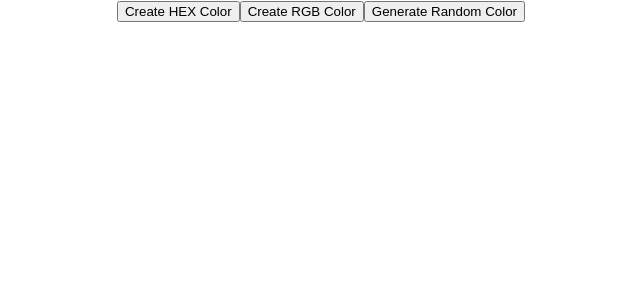
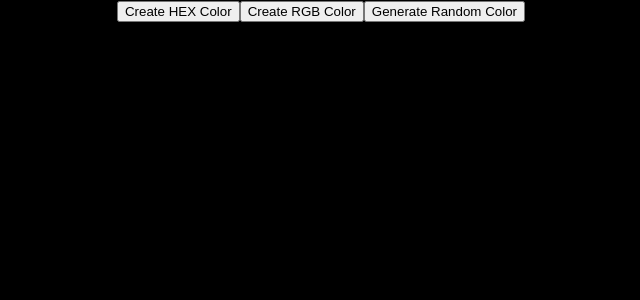
Before and after one commit to mathebulansuku/20-reactjs-projects, a React (Create React App) app: page / in a window 1280 px wide. Shown: the top 300 px of the page, without its empty margins (319-959 px from the left). Built offline with nearby package versions, Linux system fonts and the light colour scheme.

Commit message:
2 state added

```diff
--- a/src/components/random-color/RandomColor.jsx
+++ b/src/components/random-color/RandomColor.jsx
@@ -1,11 +1,17 @@
 import { useState } from "react";
 
 export default function RandomColor() {
-  const [typeOfColor, setTypeOfColor] = useState();
-  const [] = useState();
+  const [typeOfColor, setTypeOfColor] = useState("hex");
+  const [color, setColor] = useState("#000000");
 
   return (
-    <div>
+    <div
+      style={{
+        width: "100vw",
+        height: "100vh",
+        background: color,
+      }}
+    >
       <button>Create HEX Color</button>
       <button>Create RGB Color</button>
       <button>Generate Random Color</button>
```
